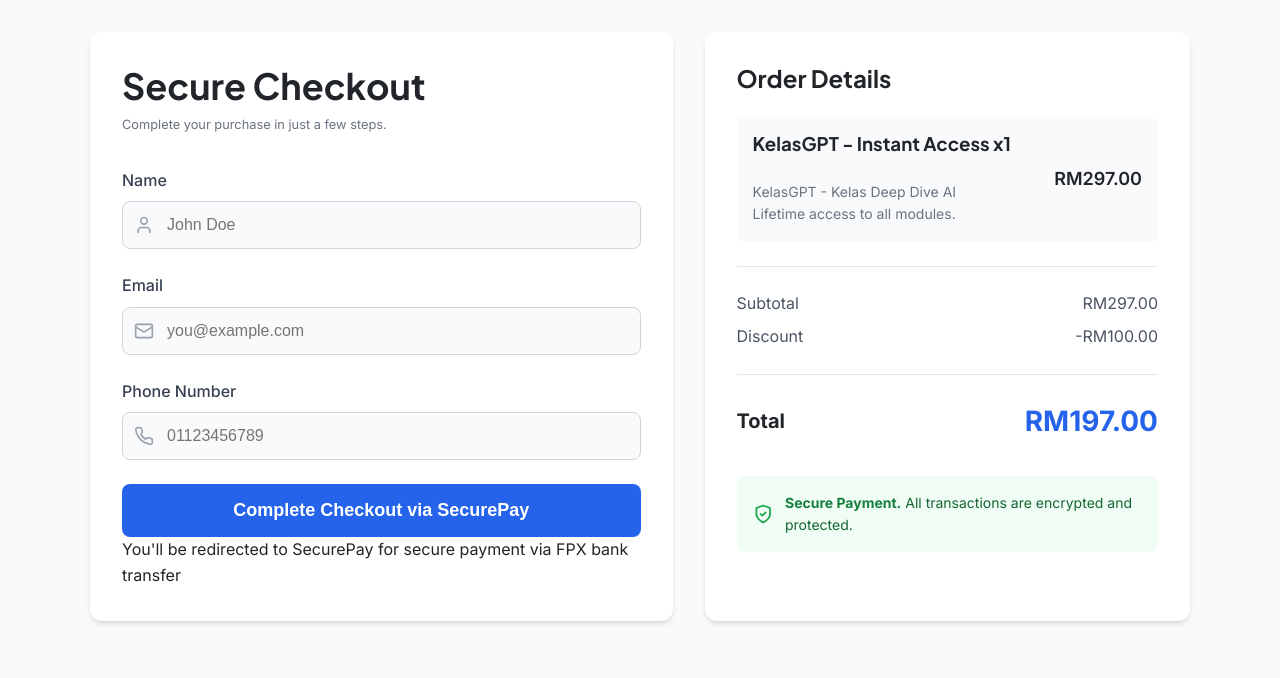
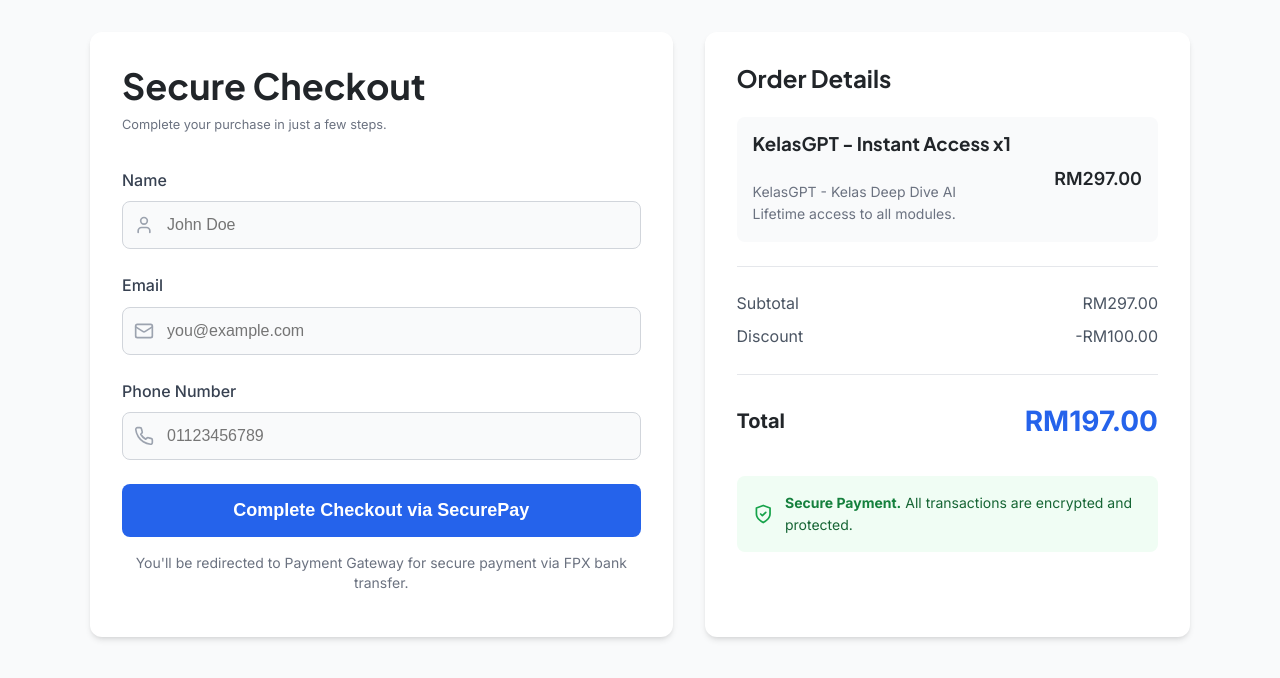
Before and after one commit to luqtech-official/kelasGPT, a Next.js app: page /checkout in a window 1280 px wide. Shown: the top 678 px of the page. Built offline with nearby package versions, Linux system fonts and the light colour scheme; no server answers.

Commit message:
checkout again

```diff
--- a/components/icons.js
+++ b/components/icons.js
@@ -64,6 +64,24 @@
   </svg>
 ));
 
+export const SecurePayIcon = memo(({ className }) => (
+  <svg xmlns="http://www.w3.org/2000/svg" width="80" height="24" viewBox="0 0 100 30" className={className}>
+    <rect width="100" height="30" rx="4" fill="#2563eb"/>
+    <text x="50" y="20" textAnchor="middle" fill="white" fontSize="12" fontWeight="600" fontFamily="Inter, sans-serif">
+      SecurePay
+    </text>
+  </svg>
+));
+
+export const FPXIcon = memo(({ className }) => (
+  <svg xmlns="http://www.w3.org/2000/svg" width="40" height="24" viewBox="0 0 50 30" className={className}>
+    <rect width="50" height="30" rx="4" fill="#0066cc"/>
+    <text x="25" y="20" textAnchor="middle" fill="white" fontSize="10" fontWeight="700" fontFamily="Inter, sans-serif">
+      FPX
+    </text>
+  </svg>
+));
+
 UserIcon.displayName = 'UserIcon';
 MailIcon.displayName = 'MailIcon';
 PhoneIcon.displayName = 'PhoneIcon';
@@ -73,3 +91,5 @@
 SuccessIcon.displayName = 'SuccessIcon';
 FailedIcon.displayName = 'FailedIcon';
 ProcessingIcon.displayName = 'ProcessingIcon';
+SecurePayIcon.displayName = 'SecurePayIcon';
+FPXIcon.displayName = 'FPXIcon';
--- a/pages/checkout.js
+++ b/pages/checkout.js
@@ -326,7 +326,7 @@
 
               <div className={styles.paymentInfo}>
                 <p className={styles.paymentInfoText}>
-                  You&apos;ll be redirected to SecurePay for secure payment via FPX bank transfer
+                  You&apos;ll be redirected to Payment Gateway for secure payment via FPX bank transfer.
                 </p>
               </div>
 
--- a/styles/Checkout.module.css
+++ b/styles/Checkout.module.css
@@ -160,6 +160,26 @@
   }
 }
 
+/* Payment Info Section */
+.paymentInfo {
+    margin-top: 1rem;
+    text-align: center;
+}
+
+.paymentInfoText {
+    color: #6b7280;
+    font-size: 0.875rem;
+    margin-bottom: 0.75rem;
+    line-height: 1.4;
+}
+
+.paymentLogos {
+    display: flex;
+    justify-content: center;
+    align-items: center;
+    gap: 0.75rem;
+}
+
 /* Error message */
 .errorMessage {
     color: #ef4444;
```
